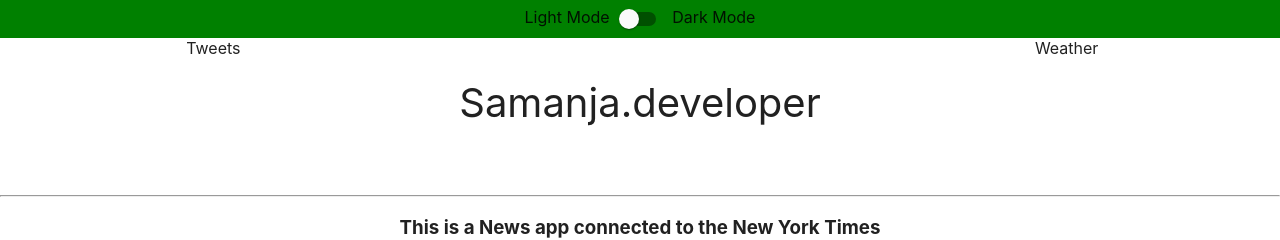
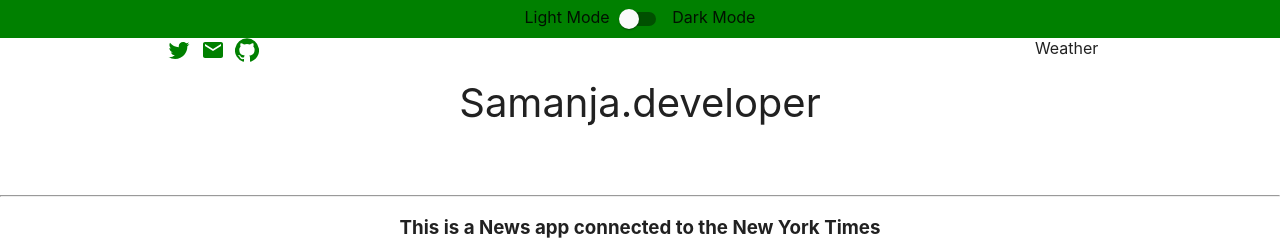
Before and after one commit to SamanjaCartagena/portfolio, a React (Create React App) app: page / in a window 1280 px wide. Shown: the top 240 px of the page. Built offline with nearby package versions, Linux system fonts and the light colour scheme.

Commit message:
icons added

```diff
--- a/package.json
+++ b/package.json
@@ -3,6 +3,7 @@
   "version": "0.1.0",
   "dependencies": {
     "@material-ui/core": "^4.11.3",
+    "@material-ui/icons": "^4.11.2",
     "@testing-library/jest-dom": "^5.11.6",
     "@testing-library/react": "^11.2.2",
     "@testing-library/user-event": "^12.5.0",
--- a/src/App.js
+++ b/src/App.js
@@ -11,6 +11,9 @@ import ReactPlayer from 'react-player';
 import breakingBad from './img/breakingBad.gif'
 import Spinner from'./img/Spinner';
 import {ThemeProvider, createMuiTheme} from '@material-ui/core/styles';
+import TwitterIcon from '@material-ui/icons/Twitter';
+import EmailIcon from '@material-ui/icons/Email';
+import GitHubIcon from '@material-ui/icons/GitHub';
 import {Switch, Grid, Paper, Typography, Button} from '@material-ui/core';
 
 import Videos from './Videos';
@@ -108,7 +111,11 @@ export class App extends Component {
         </Grid>
         <Grid container>
           <Grid item xs={12} sm={6} md={4} lg={4}>
-            Tweets
+            <a href="" style={{color:'green', padding:'5px'}}><TwitterIcon /></a>
+            <a href="" style={{color:'green', padding:'5px'}}><EmailIcon /></a>
+            <a href="" style={{color:'green', padding:'5px'}}><GitHubIcon /></a>
+
+
           </Grid>
         <Grid item xs={12} sm={6} md={4} lg={4} style={{}}>
         <SamanjaLogo/>
--- a/src/BookReviews.js
+++ b/src/BookReviews.js
@@ -49,7 +49,7 @@ export class BookReviews extends Component {
 
                 <input style={{width:'60%', margin:'5px', padding:'5px'}} type="text" value={this.state.bookValue} onChange={this.searchBooks} placeholder="Search The New York Times for Book Reviews.. "/>
                 <button style={{padding:'6px', margin:'3px', position:'relative',backgroundColor:'#017102', color:'white', border:'1px solid white'}} onClick={this.bookSubmit} >Submit</button>
-                <h3 > <a style={{color:'white'}} target='_blank' href={this.state.book1Url}>{this.state.book1Title}{this.state.book1Author}<br/>{this.state.book1Summary}</a></h3>
+                <h3 > <a style={{color:'green'}} target='_blank' href={this.state.book1Url}>{this.state.book1Title}{this.state.book1Author}<br/>{this.state.book1Summary}</a></h3>
             </div>
         )
     }
--- a/src/MovieReviews.js
+++ b/src/MovieReviews.js
@@ -47,7 +47,7 @@ export class MovieReviews extends Component {
 
                 <input style={{width:'60%', margin:'5px', padding:'5px'}} type="text" value={this.state.movieValue} onChange={this.searchMovies} placeholder="Search The New York Times for Movie Reviews.. "/>
                 <button style={{padding:'6px', margin:'3px', position:'relative',backgroundColor:'#017102', color:'white', border:'1px solid white'}} onClick={this.movieSubmit} >Submit</button>
-                <a style={{color:'white'}} target='_blank' href={this.state.movie1Url}>{this.state.movie1Title}<br/>{this.state.movie1Summary}</a>
+                <a style={{color:'green'}} target='_blank' href={this.state.movie1Url}>{this.state.movie1Title}<br/>{this.state.movie1Summary}</a>
             </div>
         )
     }
```
Also changed, not shown: 1 other file (tests, documents, lock files or other folders).
